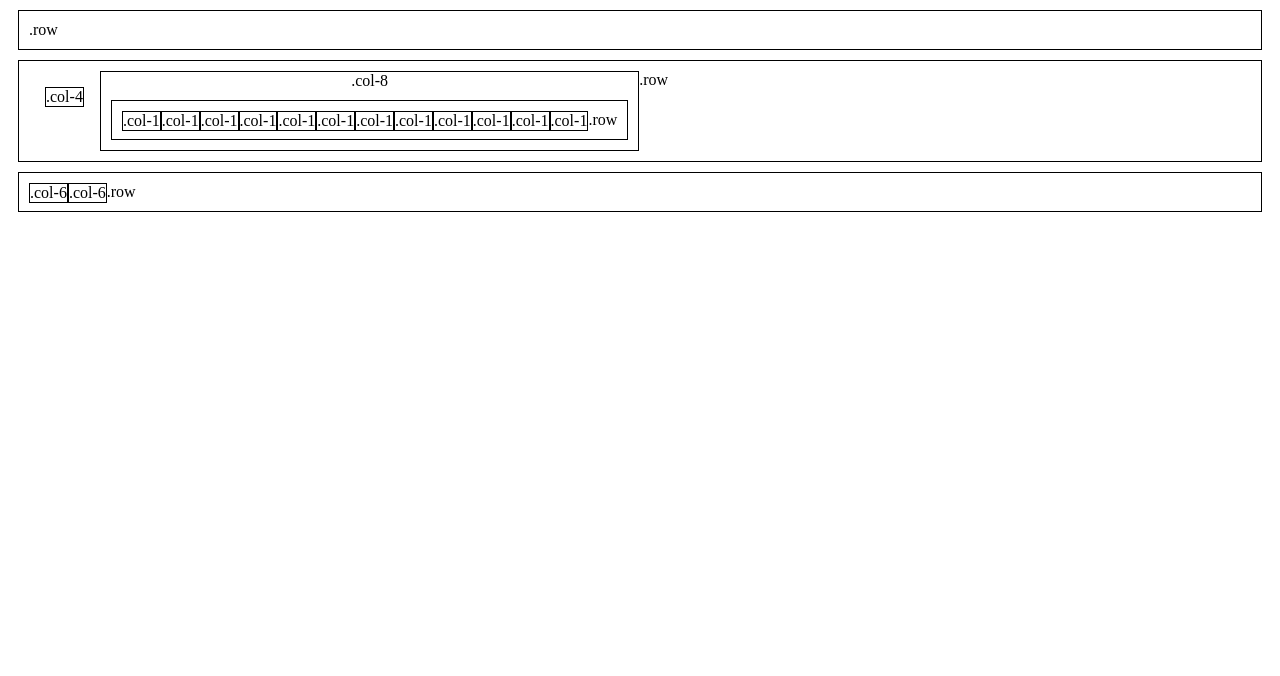
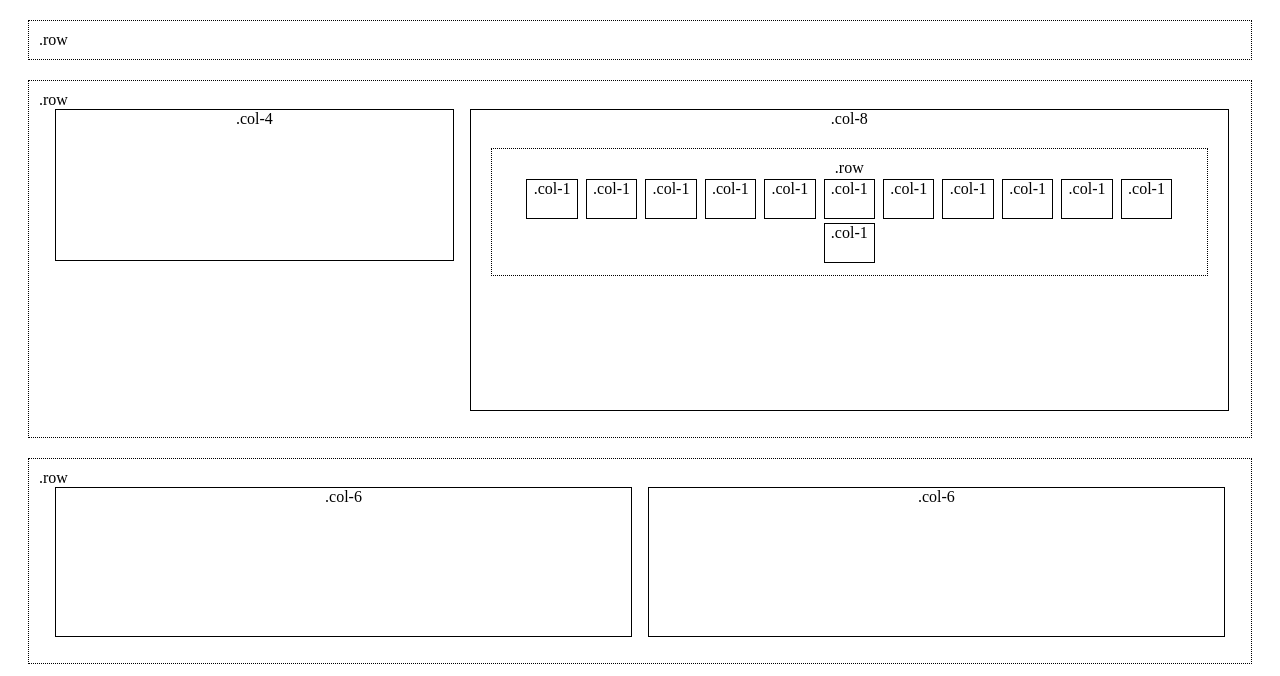
Before and after one commit to amerriman/css-grid-system, a plain HTML site: page index.html in a window 1280 px wide. Drawn offline with Linux system fonts and the light colour scheme.

Commit message:
completed

```diff
--- a/index.html
+++ b/index.html
@@ -7,11 +7,11 @@
   </head>
   <body>
   <div class="container">
-  <div class="row">.row</div>
-    <div class="row clearfix">.row
+  <div class="row clearfix">.row</div>
+    <div class="row clearfix">.row<br>
       <div class="col-4">.col-4</div>
       <div class="col-8">.col-8
-        <div class="row">.row
+        <div class="row clearfix inner">.row<br>
           <div class="col-1">.col-1</div>
           <div class="col-1">.col-1</div>
           <div class="col-1">.col-1</div>
@@ -27,7 +27,7 @@
         </div>
       </div>
     </div>
-    <div class="row">.row
+    <div class="row clearfix">.row<br>
       <div class="col-6">.col-6</div>
       <div class="col-6">.col-6</div>
     </div>
--- a/style.css
+++ b/style.css
@@ -8,47 +8,59 @@
 }
 
 .row{
-border: 1px black solid;
+border: 1px black dotted;
 padding: 10px;
-margin: 10px;
+margin: 20px;
 text-align: left;
 min-height: 1px;
+box-sizing: border-box;
+}
+
+.inner{
+  text-align: center;
 }
 
 .col-1 {
 border: 1px black solid;
-float:left;
+display: inline-block;
+/*float:left;*/
 text-align: center;
-min-height: 1px;
-/*margin: 1em;*/
+height: 40px;
+margin: 2px;
+width: 7.4%;
+box-sizing: border-box;
 
 }
 
 .col-4 {
 border: 1px black solid;
 text-align: center;
-display: inline-block;
-min-height: 1px;
+height: 150px;
+width: 33%;
 float:left;
-margin: 1em;
-
+margin-left: 1em;
 }
 
 .col-6 {
 border: 1px black solid;
-display: inline-block;
 text-align: center;
-min-height: 1px;
+height: 150px;
+width: 48%;
 float:left;
-/*margin: 1em;*/
+margin-left: 1em;
+margin-bottom: 1em;
+box-sizing: border-box;
+
 
 }
 
 .col-8 {
 border: 1px black solid;
 text-align: center;
-display: inline-block;
-min-height: 1px;
+height: 300px;
+width: 63%;
 float:left;
+margin-left: 1em;
+margin-bottom: 1em
 
 }
```
